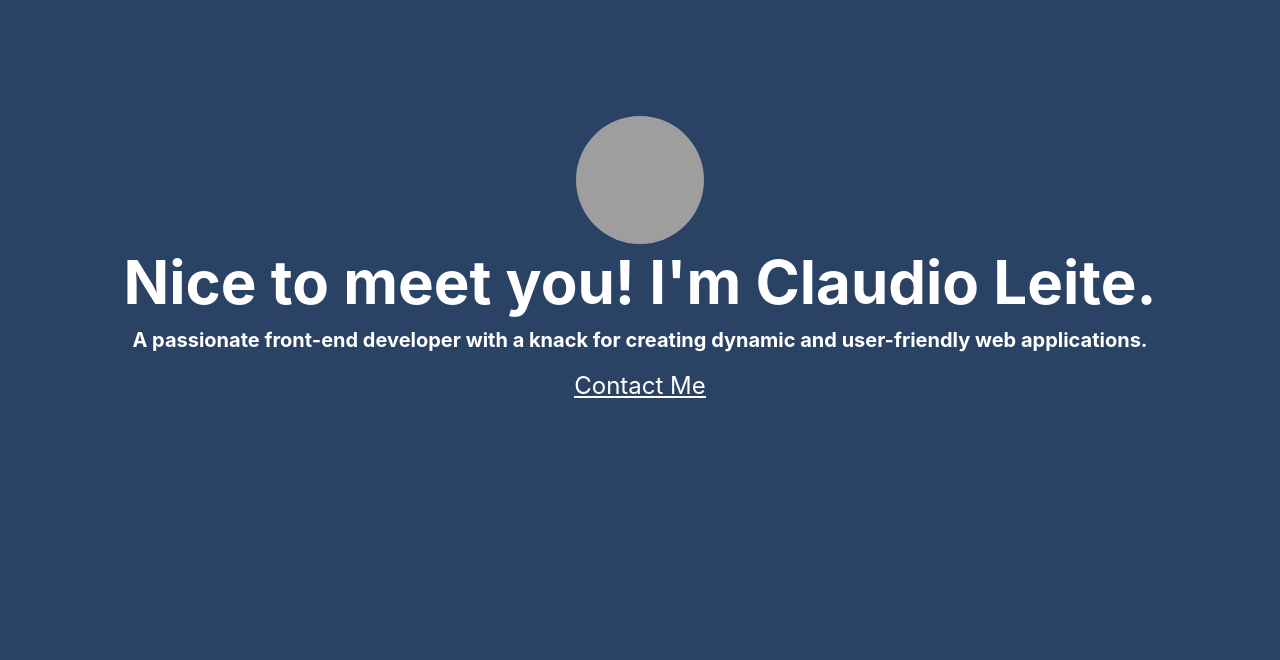
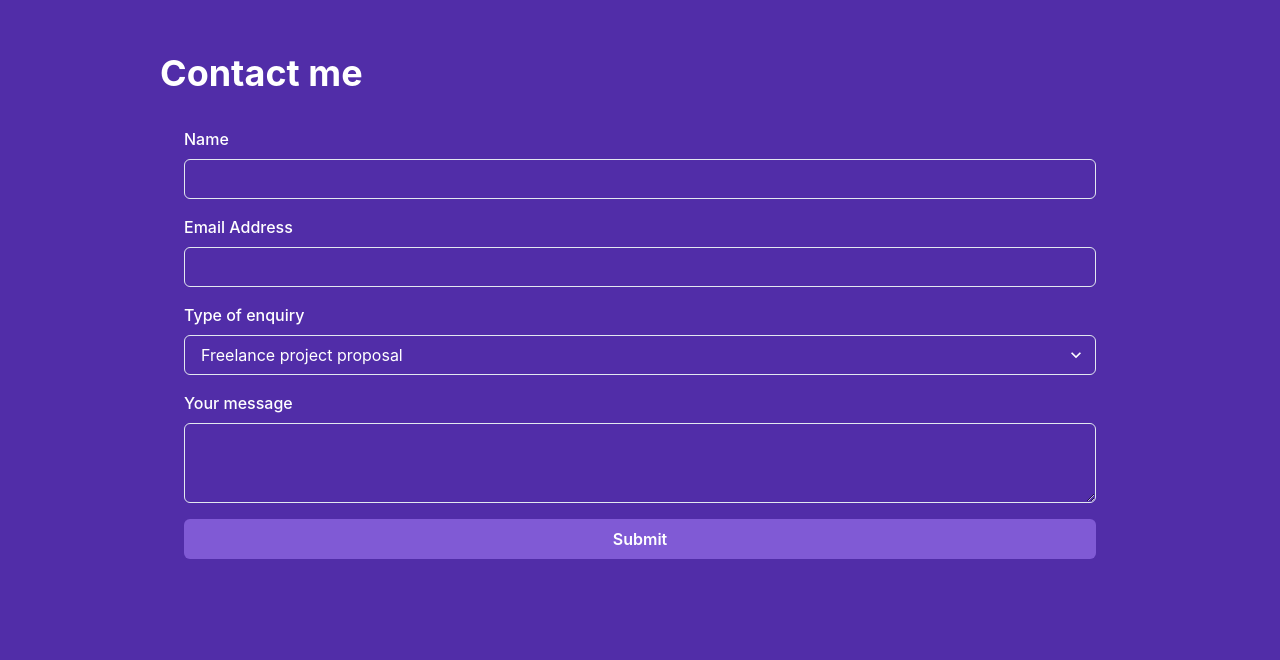
Before and after one commit to claudiooleite/Portfolio, a React (Create React App) app: page / in a window 1280 px wide. Shown: the part 140-800 px from the top of the page. Built offline with nearby package versions, Linux system fonts and the light colour scheme; grey boxes are pictures that could not be loaded.

Commit message:
landingsection component updated

```diff
--- a/src/components/LandingSection.js
+++ b/src/components/LandingSection.js
@@ -1,53 +1,139 @@
-import React from "react";
-import { Avatar, Heading, VStack, Text } from "@chakra-ui/react";
+import React, { useEffect } from "react";
+import { useFormik } from "formik";
+import {
+  Box,
+  Button,
+  FormControl,
+  FormErrorMessage,
+  FormLabel,
+  Heading,
+  Input,
+  Select,
+  Textarea,
+  VStack,
+  useMediaQuery,
+} from "@chakra-ui/react";
+import * as Yup from "yup";
 import FullScreenSection from "./FullScreenSection";
-import image from '../images/claudio-linkedin.jpg'
-
-const greeting = "Nice to meet you! I'm Claudio Leite.";
-const bio =
-  "A passionate front-end developer with a knack for creating dynamic and user-friendly web applications. ";
+import useSubmit from "../hooks/useSubmit";
+import { useAlertContext } from "../context/alertContext";
 
 const LandingSection = () => {
-  const handleClick = (anchor) => () => {
-    const id = `${anchor}-section`;
-    const element = document.getElementById(id);
-    if (element) {
-      element.scrollIntoView({
-        behavior: "smooth",
-        block: "start",
-      });
+  const { isLoading, response, submit } = useSubmit();
+  const { onOpen } = useAlertContext();
+
+  const formik = useFormik({
+    initialValues: {
+      firstName: "",
+      email: "",
+      type: "hireMe",
+      comment: "",
+    },
+    onSubmit: (values) => {
+      submit(values);
+    },
+    validationSchema: Yup.object({
+      firstName: Yup.string()
+        .min(2, "Too Short!")
+        .max(50, "Too Long!")
+        .required("Required"),
+      email: Yup.string().email("Invalid email").required("Required"),
+      type: Yup.string()
+        .oneOf(["hireMe", "openSource", "other"])
+        .required("Required"),
+      comment: Yup.string().min(25, "Too Short!").required("Required"),
+    }),
+  });
+
+  useEffect(() => {
+    if (response) {
+      onOpen(response.type, response.message);
+      if (response.type === "success") {
+        formik.resetForm();
+      }
     }
-  };
+  }, [response]);
+
+  const [isLargerThan768] = useMediaQuery("(min-width: 768px)");
+  const [isLargerThan1028] = useMediaQuery("(min-width: 1028px)");
   return (
     <FullScreenSection
-      justifyContent="center"
       isDarkBackground
-      backgroundColor="#2A4365"
+      backgroundColor="#512DA8"
+      py={16}
+      spacing={8}
     >
-      <VStack spacing={4}>
-        <VStack textAlign="center">
-          <Avatar
-            size="2xl"
-            name="Claudio"
-            src={image}
-            alt="Profile Picture"
-          />
-          <Heading as="h1" size="3xl">
-            {greeting}
-          </Heading>
-        </VStack>
-        <VStack spacing={6} textAlign="center">
-          <Heading as="h4" size="md">
-            {bio}
-          </Heading>
-        </VStack>
-        <VStack>
-          <Text as="u" fontSize="2xl">
-            <a href="/#contact-me" onClick={handleClick("contactme")}>
-              <span>Contact Me</span>
-            </a>
-          </Text>
-        </VStack>
+      <VStack
+        w={isLargerThan1028 ? "1080px" : isLargerThan768 ? "700px" : "350px"}
+        p={32}
+        alignItems="flex-start"
+        paddingRight={isLargerThan768 ? "3.75em" : "1.25em"}
+        paddingLeft={isLargerThan768 ? "3.75em" : "1.25em"}
+      >
+        <Heading as="h1" id="contactme-section">
+          Contact me
+        </Heading>
+        <Box p={6} rounded="md" w="100%">
+          <form onSubmit={formik.handleSubmit}>
+            <VStack spacing={4}>
+              <FormControl
+                isInvalid={
+                  formik.touched.firstName && Boolean(formik.errors.firstName)
+                }
+              >
+                <FormLabel htmlFor="firstName">Name</FormLabel>
+                <Input
+                  id="firstName"
+                  type="text"
+                  {...formik.getFieldProps("firstName")}
+                />
+                <FormErrorMessage>{formik.errors.firstName}</FormErrorMessage>
+              </FormControl>
+              <FormControl
+                isInvalid={formik.touched.email && Boolean(formik.errors.email)}
+              >
+                <FormLabel htmlFor="email">Email Address</FormLabel>
+                <Input
+                  id="email"
+                  type="email"
+                  {...formik.getFieldProps("email")}
+                />
+                <FormErrorMessage>{formik.errors.email}</FormErrorMessage>
+              </FormControl>
+              <FormControl>
+                <FormLabel htmlFor="type">Type of enquiry</FormLabel>
+                <Select id="type" type="type" {...formik.getFieldProps("type")}>
+                  <option value="hireMe">Freelance project proposal</option>
+                  <option value="openSource">
+                    Open source consultancy session
+                  </option>
+                  <option value="other">Other</option>
+                </Select>
+              </FormControl>
+              <FormControl
+                isInvalid={
+                  formik.touched.comment && Boolean(formik.errors.comment)
+                }
+              >
+                <FormLabel htmlFor="comment">Your message</FormLabel>
+                <Textarea
+                  id="comment"
+                  type="comment"
+                  {...formik.getFieldProps("comment")}
+                />
+                <FormErrorMessage>{formik.errors.comment}</FormErrorMessage>
+              </FormControl>
+              <Button
+                type="submit"
+                colorScheme="purple"
+                width="full"
+                isLoading={isLoading}
+              >
+                Submit
+              </Button>
+            </VStack>
+          </form>
+        </Box>
       </VStack>
     </FullScreenSection>
   );
```
